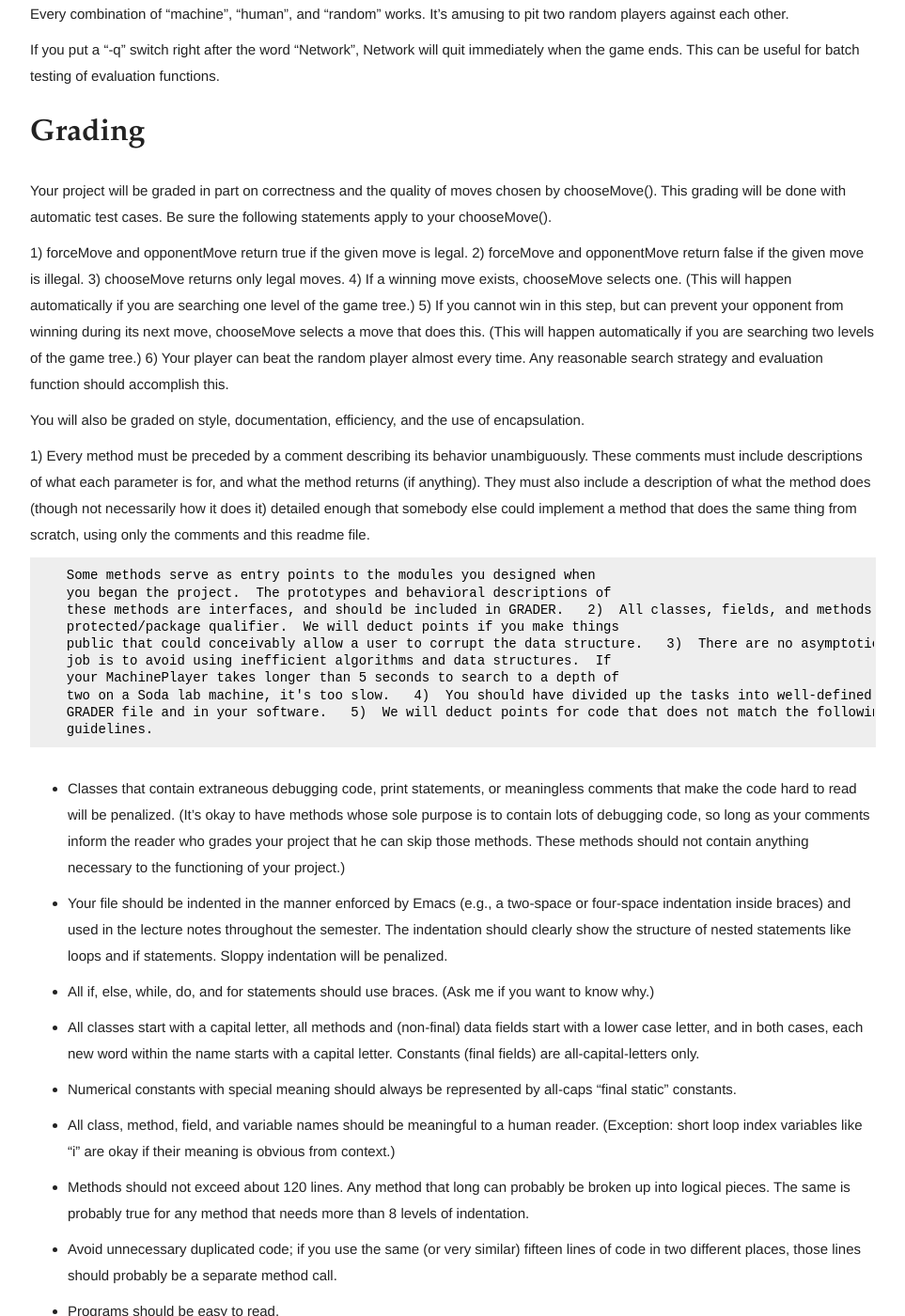
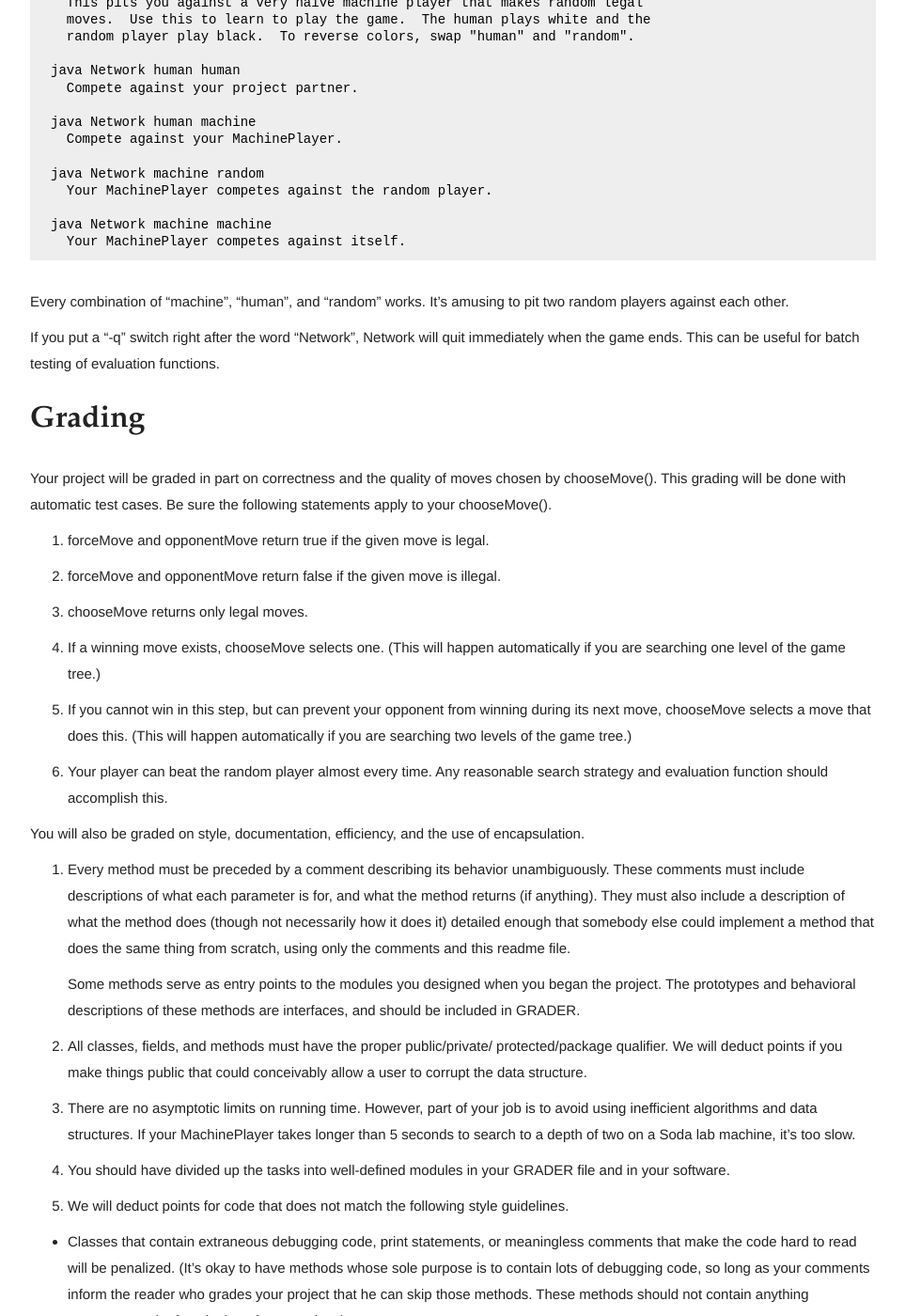
Before and after one commit to gaotx/cs61b, a Jekyll site: the page built from proj/proj02/index.md, in a window 1280 px wide and 1400 px high, scrolled down 7369 px. Shown: the whole window at 94% size, without its empty margins (8-971 px from the left). Built offline with Jekyll 4.4.1, drawn with Linux system fonts in a browser that asks for light colours; comment, search, counter and statistics services are not loaded; some of the changed text lies outside the part shown.

Commit message:
formated proj02

```diff
--- a/proj/proj02/index.md
+++ b/proj/proj02/index.md
@@ -178,7 +178,7 @@ ten pennies, ten silver coins, and a checkerboard.
 
 Bibliographic note:  Network is taken from Sid Sackson, "A Gamut of Games,"
 Dover Publications (New York), 1992.
-
+ß
 Your Task
 =========
 Your job is to implement a MachinePlayer class that plays Network well.  One
@@ -188,32 +188,32 @@ write a method that finds a move that is likely to win the game.
 The MachinePlayer class is in the player package and extends the abstract
 Player class, which defines the following methods.
 
-  // Returns a new move by "this" player.  Internally records the move (updates
-  // the internal game board) as a move by "this" player.
-  public Move chooseMove();
+    // Returns a new move by "this" player.  Internally records the move (updates
+    // the internal game board) as a move by "this" player.
+    public Move chooseMove();
 
-  // If the Move m is legal, records the move as a move by the opponent
-  // (updates the internal game board) and returns true.  If the move is
-  // illegal, returns false without modifying the internal state of "this"
-  // player.  This method allows your opponents to inform you of their moves.
-  public boolean opponentMove(Move m);
+    // If the Move m is legal, records the move as a move by the opponent
+    // (updates the internal game board) and returns true.  If the move is
+    // illegal, returns false without modifying the internal state of "this"
+    // player.  This method allows your opponents to inform you of their moves.
+    public boolean opponentMove(Move m);
 
-  // If the Move m is legal, records the move as a move by "this" player
-  // (updates the internal game board) and returns true.  If the move is
-  // illegal, returns false without modifying the internal state of "this"
-  // player.  This method is used to help set up "Network problems" for your
-  // player to solve.
-  public boolean forceMove(Move m);
+    // If the Move m is legal, records the move as a move by "this" player
+    // (updates the internal game board) and returns true.  If the move is
+    // illegal, returns false without modifying the internal state of "this"
+    // player.  This method is used to help set up "Network problems" for your
+    // player to solve.
+    public boolean forceMove(Move m);
 
 In addition to the methods above, implement two constructors for MachinePlayer.
 
-  // Creates a machine player with the given color.  Color is either 0 (black)
-  // or 1 (white).  (White has the first move.)
-  public MachinePlayer(int color)
+    // Creates a machine player with the given color.  Color is either 0 (black)
+    // or 1 (white).  (White has the first move.)
+    public MachinePlayer(int color)
 
-  // Creates a machine player with the given color and search depth.  Color is
-  // either 0 (black) or 1 (white).  (White has the first move.)
-  public MachinePlayer(int color, int searchDepth)
+    // Creates a machine player with the given color and search depth.  Color is
+    // either 0 (black) or 1 (white).  (White has the first move.)
+    public MachinePlayer(int color, int searchDepth)
 
 As usual, do not change the signatures of any of these methods; they are your
 interface to other players.  You may add helper methods.
@@ -344,18 +344,20 @@ the project up into multiple modules (tasks).  Decide what high-level methods
 and classes must be implemented, define the interfaces by which these methods
 and classes will communicate, and divide up the work among your team.  Some
 possible modules (these seem reasonably modular) are
-  1)  determining whether a move is valid,
-  2)  generating a list of all valid moves,
-  3)  finding the chips (of the same color) that form connections with a chip,
-  4)  determining whether a game board contains any networks for a given
+
+  1.  determining whether a move is valid,
+  2.  generating a list of all valid moves,
+  3.  finding the chips (of the same color) that form connections with a chip,
+  4.  determining whether a game board contains any networks for a given
       player (very difficult; put your smartest teammate on this),
-  5)  computing an evaluation function for a board (possibly difficult), and
-  6)  performing minimax tree search (difficult).
+  5.  computing an evaluation function for a board (possibly difficult), and
+  6.  performing minimax tree search (difficult).
 
 The file GRADER provided in the pj2 directory includes a questionnaire, which
 you are required to submit.  Once you've worked out your classes, modules, and
 interfaces, write them down at the bottom of GRADER.  Your description should
 include:
+
   -  A list of the classes your program will need.
   -  A list of each of the "modules" used in or by MachinePlayer, which might
      be similar to, but more detailed, than the list above.
@@ -393,22 +395,22 @@ Running Network
 ===============
 You can run Network from your pj2 directory in several ways.
 
-  java Network human random
-    This pits you against a very naive machine player that makes random legal
-    moves.  Use this to learn to play the game.  The human plays white and the
-    random player play black.  To reverse colors, swap "human" and "random".
+    java Network human random
+      This pits you against a very naive machine player that makes random legal
+      moves.  Use this to learn to play the game.  The human plays white and the
+      random player play black.  To reverse colors, swap "human" and "random".
 
-  java Network human human
-    Compete against your project partner.
+    java Network human human
+      Compete against your project partner.
 
-  java Network human machine
-    Compete against your MachinePlayer.
+    java Network human machine
+      Compete against your MachinePlayer.
 
-  java Network machine random
-    Your MachinePlayer competes against the random player.
+    java Network machine random
+      Your MachinePlayer competes against the random player.
 
-  java Network machine machine
-    Your MachinePlayer competes against itself.
+    java Network machine machine
+      Your MachinePlayer competes against itself.
 
 Every combination of "machine", "human", and "random" works.  It's amusing to
 pit two random players against each other.
@@ -423,22 +425,22 @@ Your project will be graded in part on correctness and the quality of moves
 chosen by chooseMove().  This grading will be done with automatic test cases.
 Be sure the following statements apply to your chooseMove().
 
-  1)  forceMove and opponentMove return true if the given move is legal.
-  2)  forceMove and opponentMove return false if the given move is illegal.
-  3)  chooseMove returns only legal moves.
-  4)  If a winning move exists, chooseMove selects one.  (This will happen
+  1.  forceMove and opponentMove return true if the given move is legal.
+  2.  forceMove and opponentMove return false if the given move is illegal.
+  3.  chooseMove returns only legal moves.
+  4.  If a winning move exists, chooseMove selects one.  (This will happen
       automatically if you are searching one level of the game tree.)
-  5)  If you cannot win in this step, but can prevent your opponent from
+  5.  If you cannot win in this step, but can prevent your opponent from
       winning during its next move, chooseMove selects a move that does this.
       (This will happen automatically if you are searching two levels of the
       game tree.)
-  6)  Your player can beat the random player almost every time.  Any reasonable
+  6.  Your player can beat the random player almost every time.  Any reasonable
       search strategy and evaluation function should accomplish this.
 
 You will also be graded on style, documentation, efficiency, and the use of
 encapsulation.
 
-  1)  Every method must be preceded by a comment describing its behavior
+  1.  Every method must be preceded by a comment describing its behavior
       unambiguously.  These comments must include descriptions of what each
       parameter is for, and what the method returns (if anything).
       They must also include a description of what the method does (though
@@ -449,16 +451,16 @@ encapsulation.
       Some methods serve as entry points to the modules you designed when
       you began the project.  The prototypes and behavioral descriptions of
       these methods are interfaces, and should be included in GRADER.
-  2)  All classes, fields, and methods must have the proper public/private/
+  2.  All classes, fields, and methods must have the proper public/private/
       protected/package qualifier.  We will deduct points if you make things
       public that could conceivably allow a user to corrupt the data structure.
-  3)  There are no asymptotic limits on running time.  However, part of your
+  3.  There are no asymptotic limits on running time.  However, part of your
       job is to avoid using inefficient algorithms and data structures.  If
       your MachinePlayer takes longer than 5 seconds to search to a depth of
       two on a Soda lab machine, it's too slow.
-  4)  You should have divided up the tasks into well-defined modules in your
+  4.  You should have divided up the tasks into well-defined modules in your
       GRADER file and in your software.
-  5)  We will deduct points for code that does not match the following style
+  5.  We will deduct points for code that does not match the following style
       guidelines.
 
   - Classes that contain extraneous debugging code, print statements, or
```
